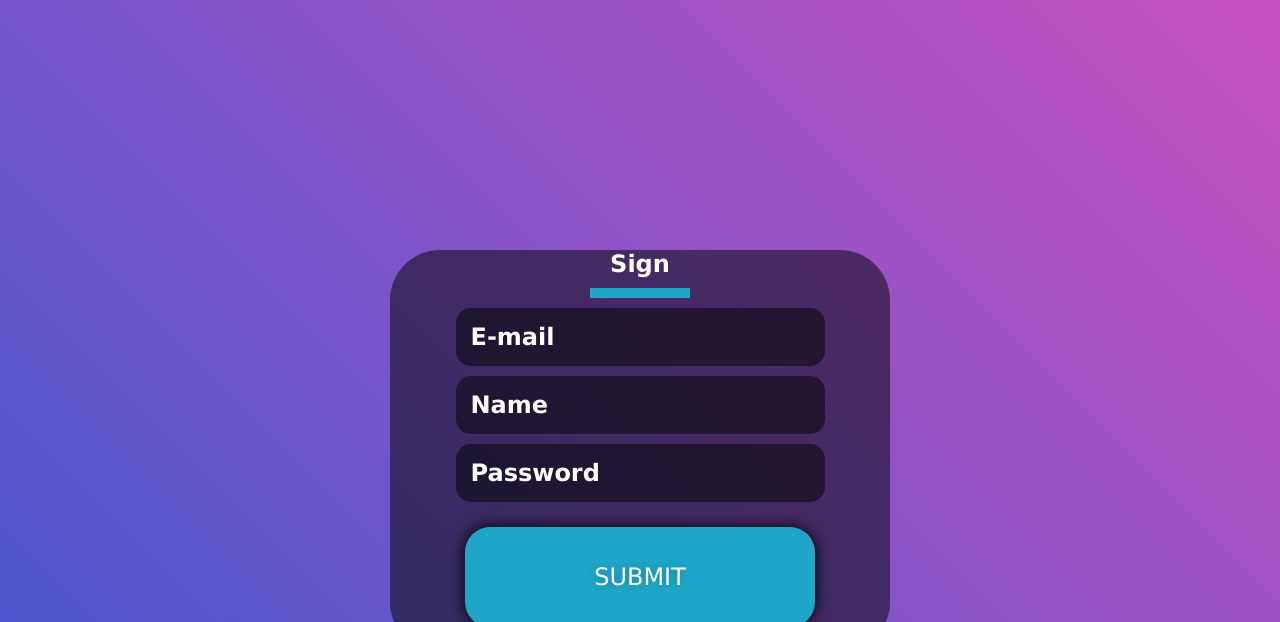
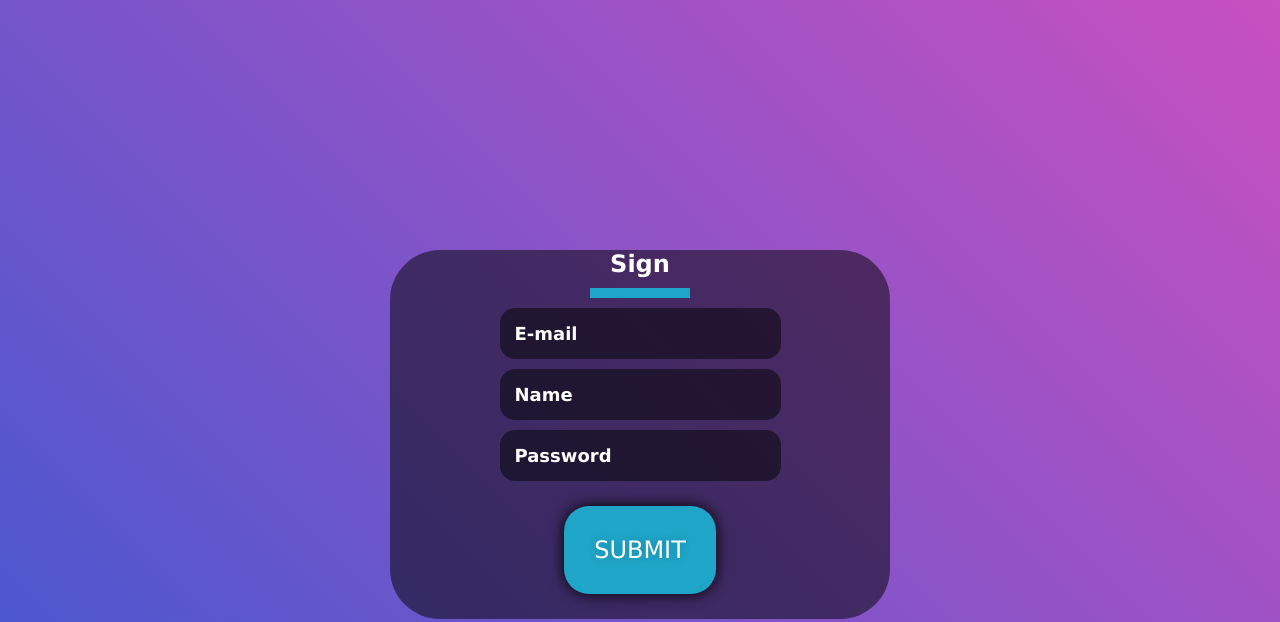
Before and after one commit to Siphoin/sign-one-frontend, a plain HTML site: page index.html in a window 1280 px wide. Shown: the top 622 px of the page. Drawn offline with Linux system fonts and the light colour scheme.

Commit message:
Update style.css

```diff
--- a/css/style.css
+++ b/css/style.css
@@ -40,7 +40,7 @@ input[type=text], input[type=password], input[type=email] {
     border-radius: 15px;
     color: white;
     padding: 15px;
-    font-size: 24px;
+    font-size: 18px;
     margin: auto;
     font-weight: bold;
     display: flex;
@@ -62,8 +62,6 @@ input[type=submit] {
     background-image: linear-gradient(to right, #1a8a9e 0%, #1fa5c7 0%);
     outline: none;
     border: none;
-    width: 350px;
-    height: 100px;
     font-size: 24px;
 }
 
```
